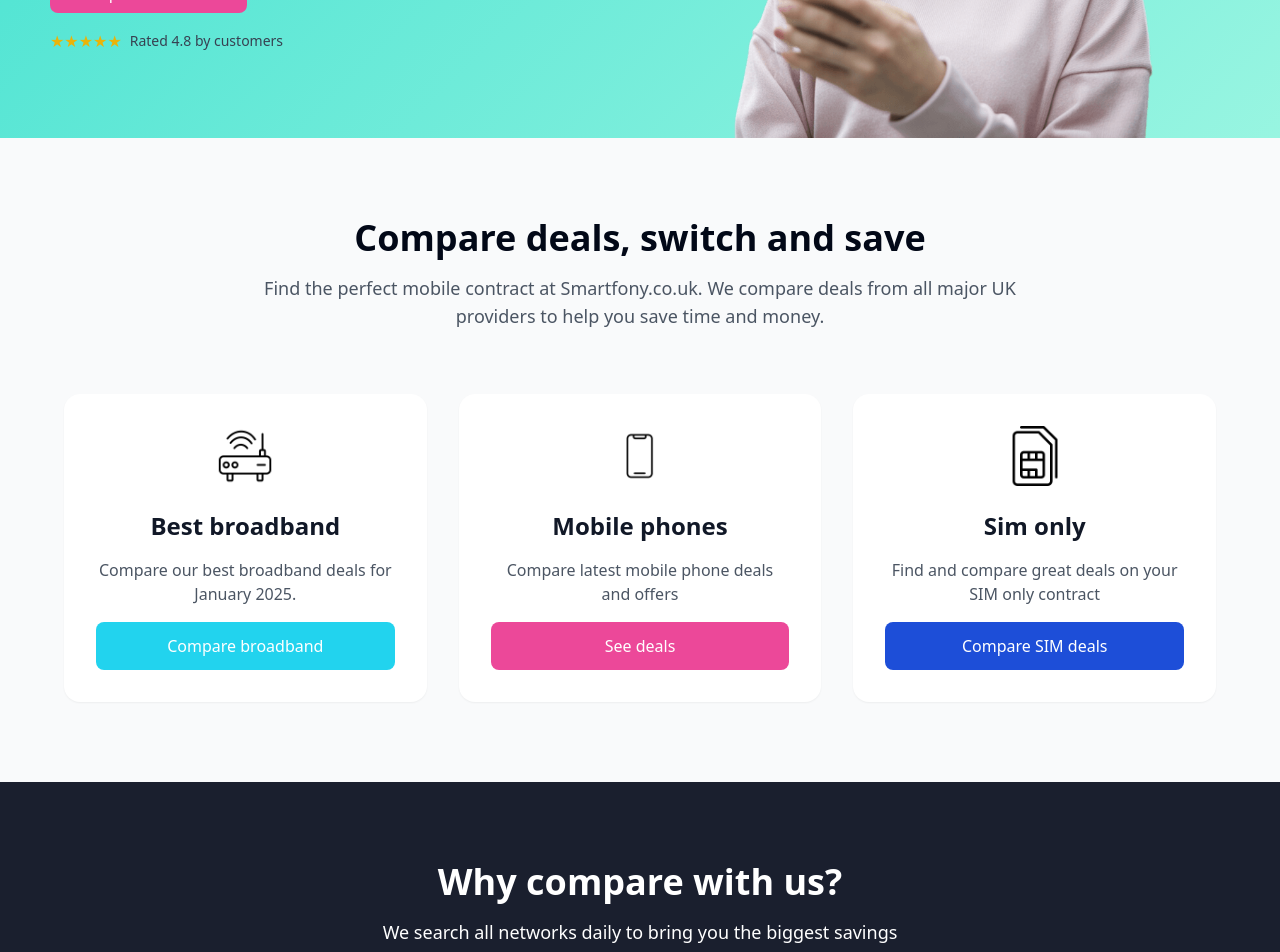
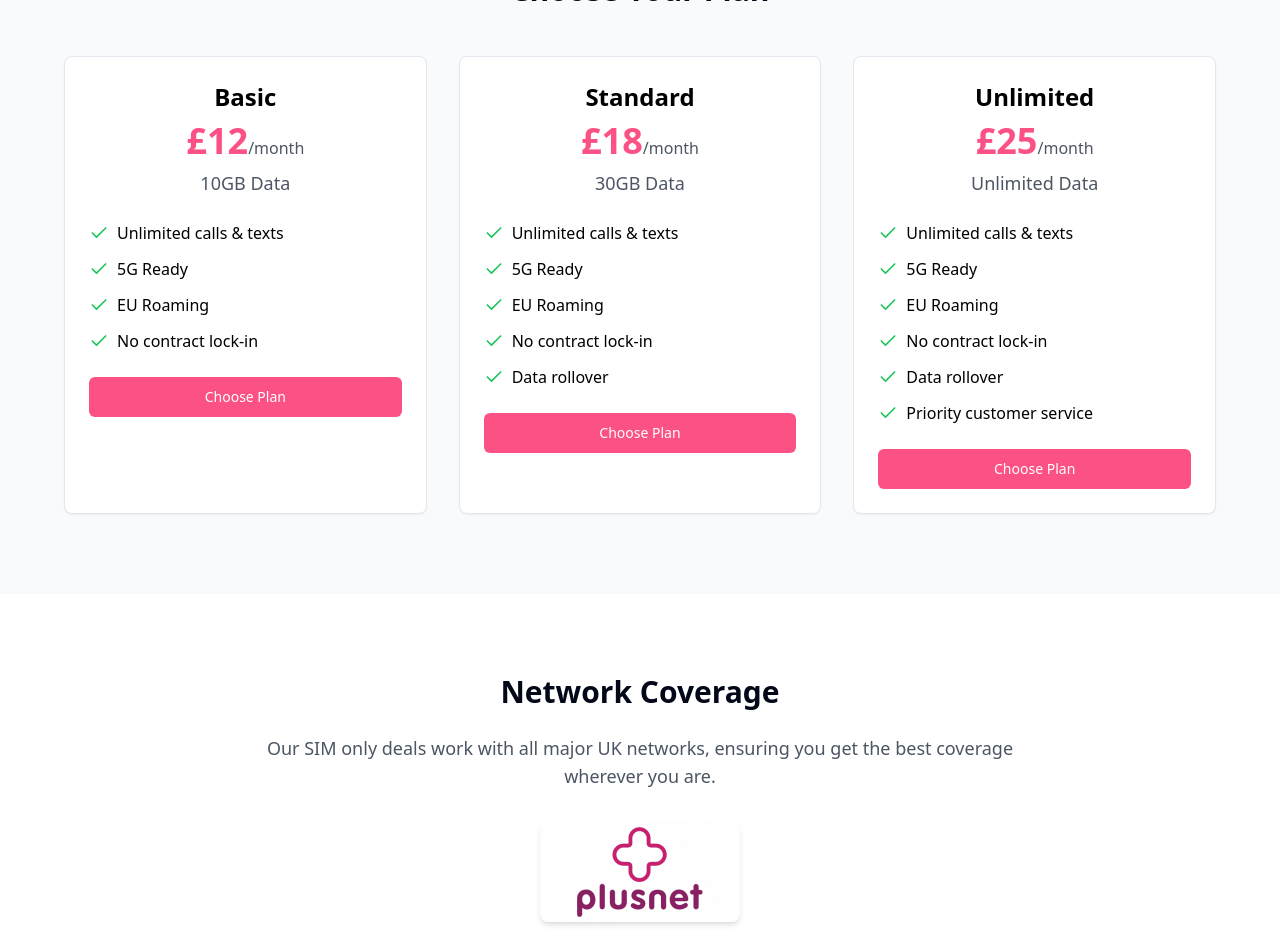
Before and after one commit to iwanek2009/telecom-tamer, a React (Vite) app: page /sim in a window 1280 px wide. Before the commit this address led to /. Shown: the part 500-1452 px from the top of the page. Built offline with nearby package versions, Linux system fonts and the light colour scheme.

Commit message:
Create Sim Only page
Added a new page for "Sim Only" to the application. This page will allow users to compare and find the best SIM-only deals available.
[skip gpt_engineer]

```diff
--- a/src/App.tsx
+++ b/src/App.tsx
@@ -7,6 +7,7 @@ import Index from "./pages/Index";
 import Mobile from "./pages/Mobile";
 import Broadband from "./pages/Broadband";
 import About from "./pages/About";
+import SimOnly from "./pages/SimOnly";
 
 const queryClient = new QueryClient();
 
@@ -21,6 +22,7 @@ const App = () => (
           <Route path="/mobile" element={<Mobile />} />
           <Route path="/broadband" element={<Broadband />} />
           <Route path="/about" element={<About />} />
+          <Route path="/sim" element={<SimOnly />} />
           <Route path="*" element={<Navigate to="/" replace />} />
         </Routes>
       </BrowserRouter>
--- /dev/null
+++ b/src/pages/SimOnly.tsx
@@ -0,0 +1,119 @@
+import { Header } from '../components/Header';
+import { Footer } from '../components/Footer';
+import { Button } from "@/components/ui/button";
+import { Card } from "@/components/ui/card";
+import { Check } from 'lucide-react';
+
+const SimOnly = () => {
+  const plans = [
+    {
+      name: "Basic",
+      data: "10GB",
+      price: 12,
+      features: [
+        "Unlimited calls & texts",
+        "5G Ready",
+        "EU Roaming",
+        "No contract lock-in"
+      ]
+    },
+    {
+      name: "Standard",
+      data: "30GB",
+      price: 18,
+      features: [
+        "Unlimited calls & texts",
+        "5G Ready",
+        "EU Roaming",
+        "No contract lock-in",
+        "Data rollover"
+      ]
+    },
+    {
+      name: "Unlimited",
+      data: "Unlimited",
+      price: 25,
+      features: [
+        "Unlimited calls & texts",
+        "5G Ready",
+        "EU Roaming",
+        "No contract lock-in",
+        "Data rollover",
+        "Priority customer service"
+      ]
+    }
+  ];
+
+  return (
+    <div className="min-h-screen bg-gray-50">
+      <Header />
+
+      {/* Hero Section */}
+      <section className="bg-gradient-to-r from-[#FC5185] to-[#FC5185]/80 py-20">
+        <div className="container mx-auto px-4">
+          <div className="text-center max-w-3xl mx-auto">
+            <h1 className="text-4xl md:text-5xl font-bold text-white mb-6">
+              Find Your Perfect SIM Only Deal
+            </h1>
+            <p className="text-lg md:text-xl text-white/90 mb-8">
+              Compare the best SIM only deals from leading UK networks. Get more data for less with our exclusive offers.
+            </p>
+          </div>
+        </div>
+      </section>
+
+      {/* Plans Section */}
+      <section className="py-20">
+        <div className="container mx-auto px-4">
+          <h2 className="text-3xl font-bold text-center mb-12">Choose Your Plan</h2>
+          <div className="grid md:grid-cols-3 gap-8 max-w-6xl mx-auto">
+            {plans.map((plan, index) => (
+              <Card key={index} className="p-6 hover:shadow-lg transition-shadow">
+                <div className="text-center mb-6">
+                  <h3 className="text-2xl font-bold mb-2">{plan.name}</h3>
+                  <div className="text-4xl font-bold text-[#FC5185] mb-2">
+                    £{plan.price}
+                    <span className="text-base font-normal text-gray-600">/month</span>
+                  </div>
+                  <div className="text-lg text-gray-600 mb-6">{plan.data} Data</div>
+                </div>
+                <ul className="space-y-3 mb-6">
+                  {plan.features.map((feature, idx) => (
+                    <li key={idx} className="flex items-center">
+                      <Check className="h-5 w-5 text-green-500 mr-2" />
+                      <span>{feature}</span>
+                    </li>
+                  ))}
+                </ul>
+                <Button className="w-full bg-[#FC5185] hover:bg-[#FC5185]/90">
+                  Choose Plan
+                </Button>
+              </Card>
+            ))}
+          </div>
+        </div>
+      </section>
+
+      {/* Network Coverage Section */}
+      <section className="bg-white py-20">
+        <div className="container mx-auto px-4">
+          <div className="max-w-3xl mx-auto text-center">
+            <h2 className="text-3xl font-bold mb-6">Network Coverage</h2>
+            <p className="text-lg text-gray-600 mb-8">
+              Our SIM only deals work with all major UK networks, ensuring you get the best coverage wherever you are.
+            </p>
+            <img
+              src="/lovable-uploads/f47024ea-50f0-4583-89a7-f5cbc9e3beb9.png"
+              alt="Network Coverage Map"
+              className="rounded-lg shadow-md mx-auto"
+            />
+          </div>
+        </div>
+      </section>
+
+      <Footer />
+    </div>
+  );
+};
+
+export default SimOnly;
```
Also changed, not shown: public/robots.txt, 1 other file (tests, documents, lock files or other folders).
